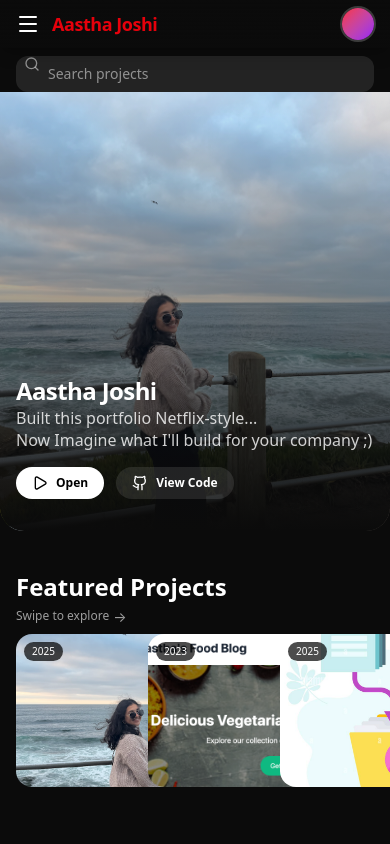
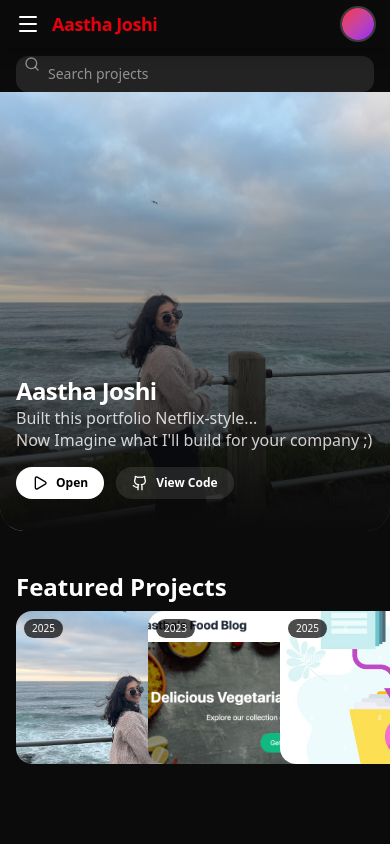
Before and after one commit to JoshiAastha04/Portfolio-Flix, a React (Vite) app: page / in a window 390 px wide. Shown: the top 844 px of the page. Built offline with nearby package versions, Linux system fonts and the light colour scheme.

Commit message:
Fix Vite base path

```diff
--- a/src/components/PortfolioFlixUI.jsx
+++ b/src/components/PortfolioFlixUI.jsx
@@ -265,12 +265,7 @@ function Row({ title, items, onOpen }) {
             </div>
 
 
-            <div className="mt-1 flex items-center gap-1 px-4 text-xs text-white/60 md:hidden">
-                <span>Swipe to explore</span>
-                <span className="-mb-[1px] text-sm">→</span>
-            </div>
             {/* Scrollable row  */}
-
             <div
                 className="
                     mt-2
```
